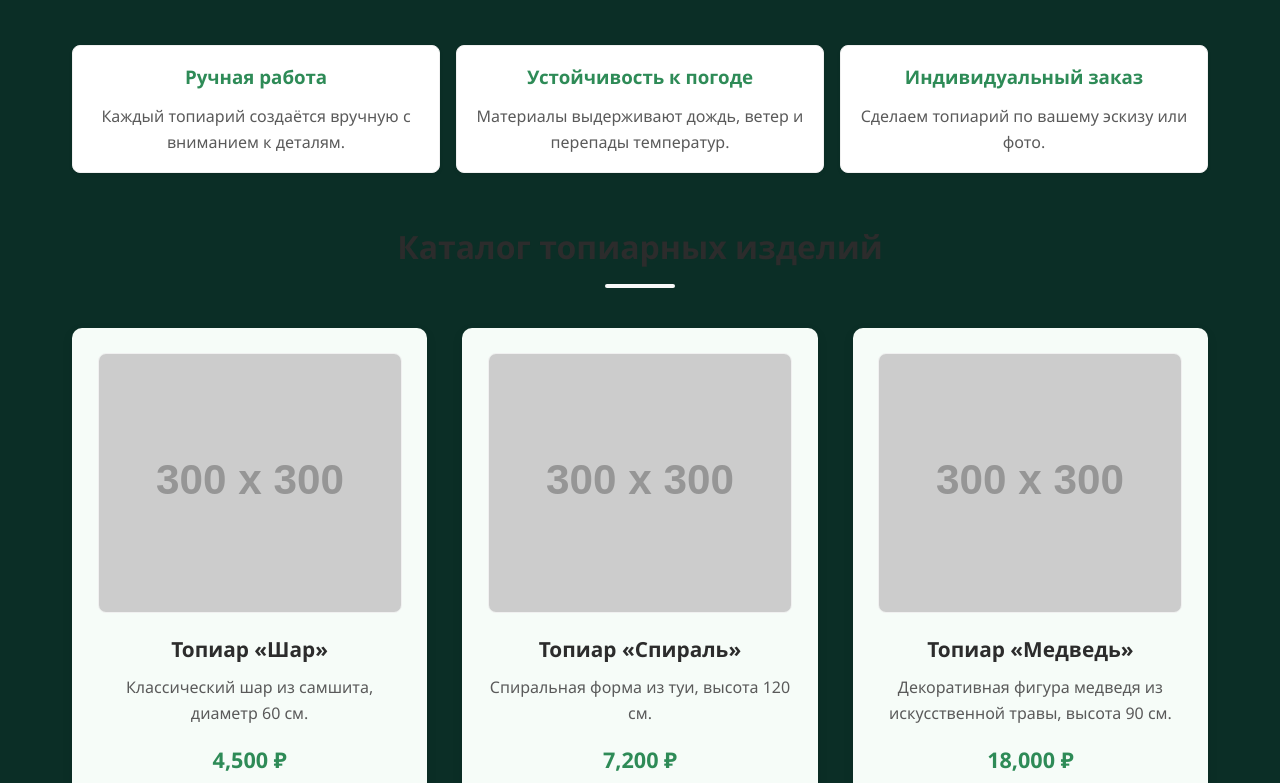
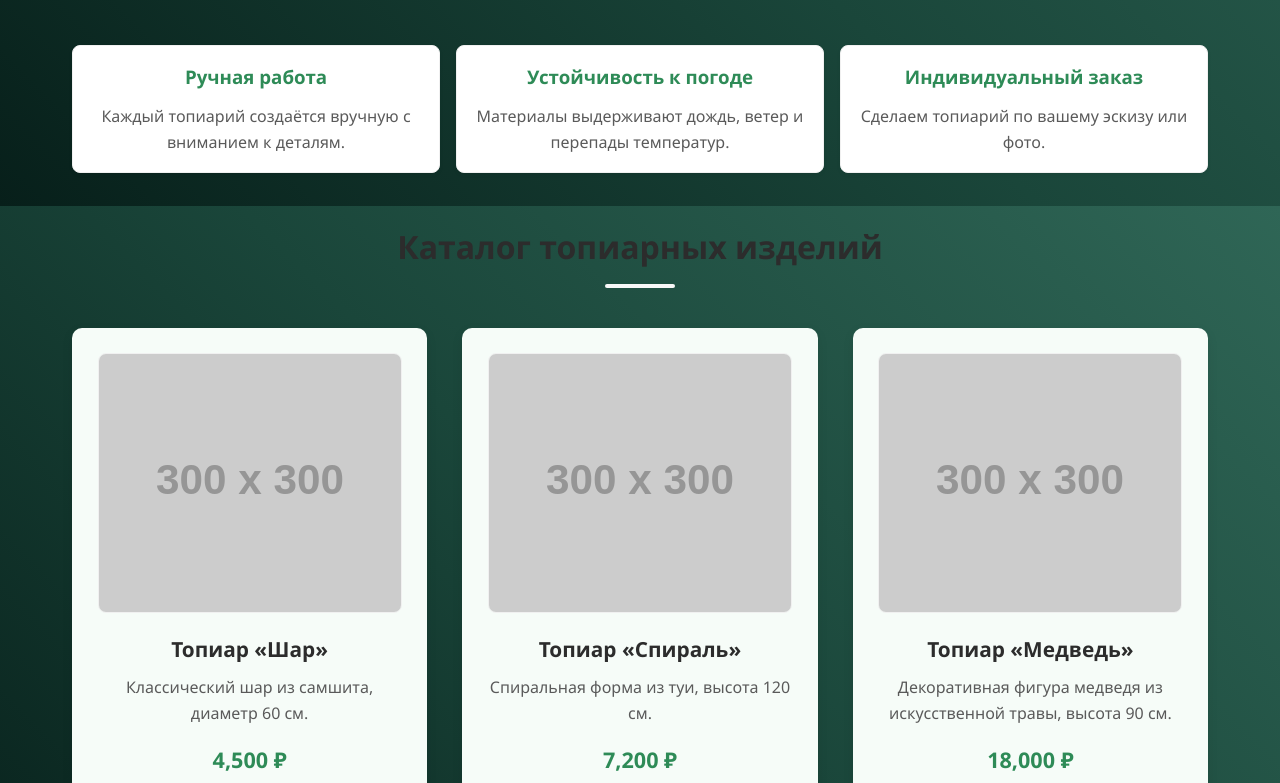
Before and after one commit to Alex151111992/topiary_sad, a plain HTML site: page index.html in a window 1280 px wide. Shown: the part 594-1377 px from the top of the page. Drawn offline with Linux system fonts and the light colour scheme; no server answers; placeholder pictures from the web are drawn by us.

Commit message:
Dark green gradient background

```diff
--- a/style.css
+++ b/style.css
@@ -21,10 +21,10 @@
 
 body {
   font-family: 'Segoe UI', Tahoma, Geneva, Verdana, sans-serif;
-  color: var(--text-dark);
+  color: #f2f7f5;
   line-height: 1.6;
-  background-color: #0b2e26; /* запасной цвет, пока грузится градиент */
-  background-image: url('/image/get_preview_url (1).png');
+  background-color: #0b2e26;
+  background-image: linear-gradient(225deg, #2f6656 0%, #1a463a 50%, #071f1a 100%);
   background-attachment: fixed;
   background-repeat: no-repeat;
   min-height: 100vh;
```
